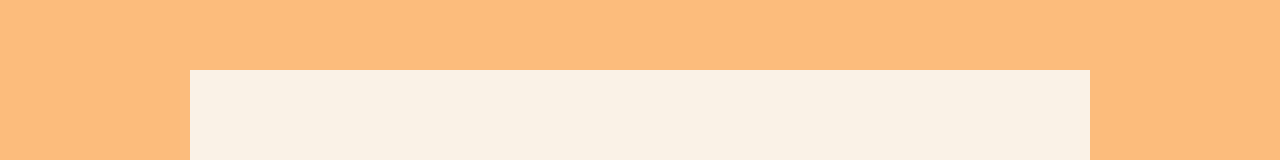
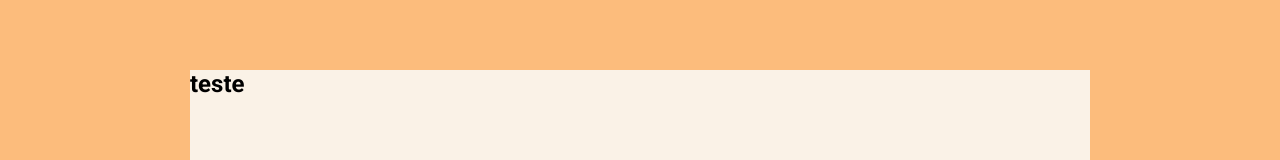
Before and after one commit to LimaoCode/qcx-challenge, a Next.js app: page / in a window 1280 px wide. Shown: the part 1824-1984 px from the top of the page. Built offline with nearby package versions, Linux system fonts and the light colour scheme.

Commit message:
fix: change usercard component name

```diff
--- a/src/components/UserCard.js
+++ b/src/components/UserCard.js
@@ -3,7 +3,9 @@ import styles from "./userCard.module.css";
 export default function UserCard() {
   return (
     <div className={styles.card}>
-      <div></div>
+      <div>
+        <h1>teste</h1>
+      </div>
     </div>
   );
 }
```
